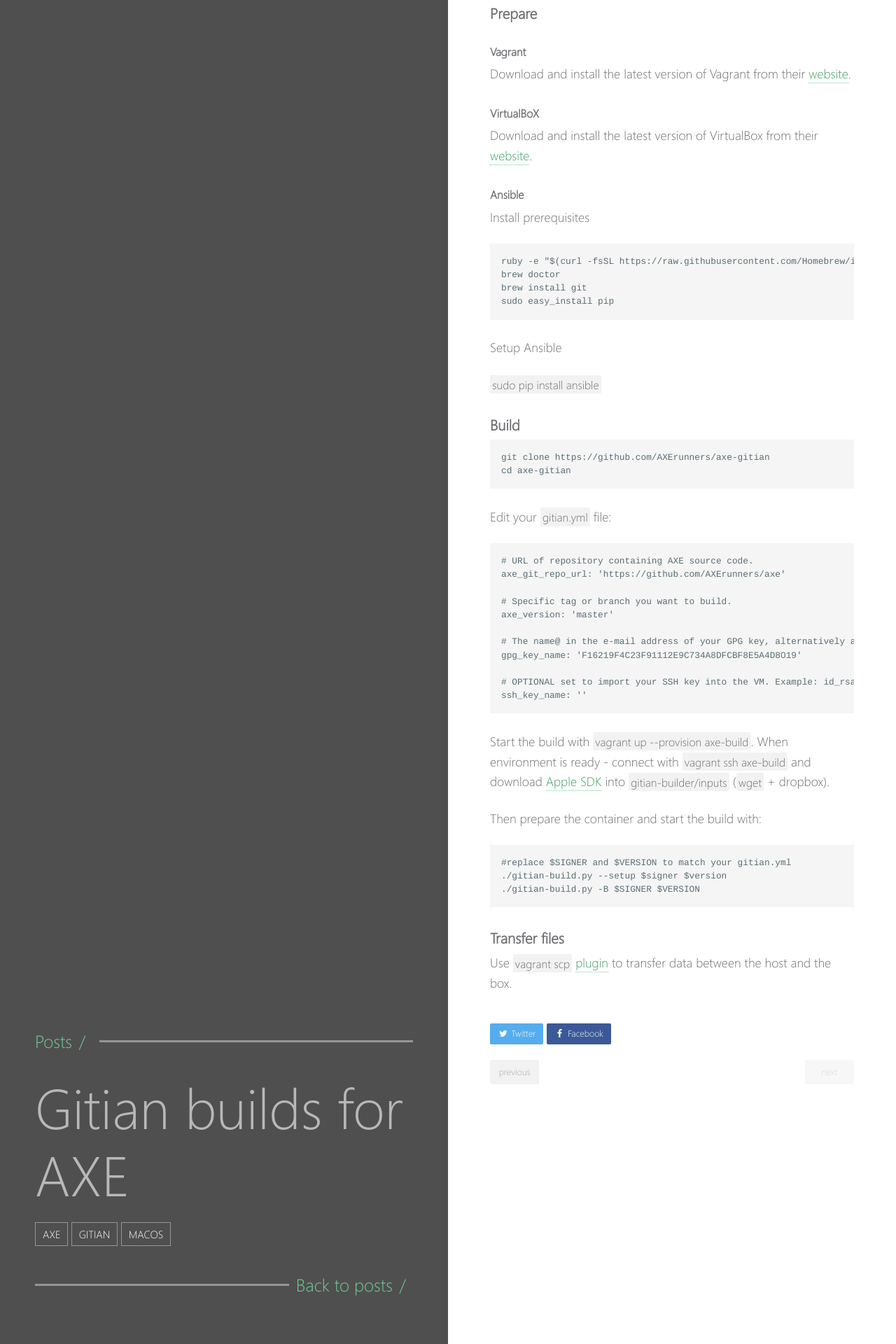
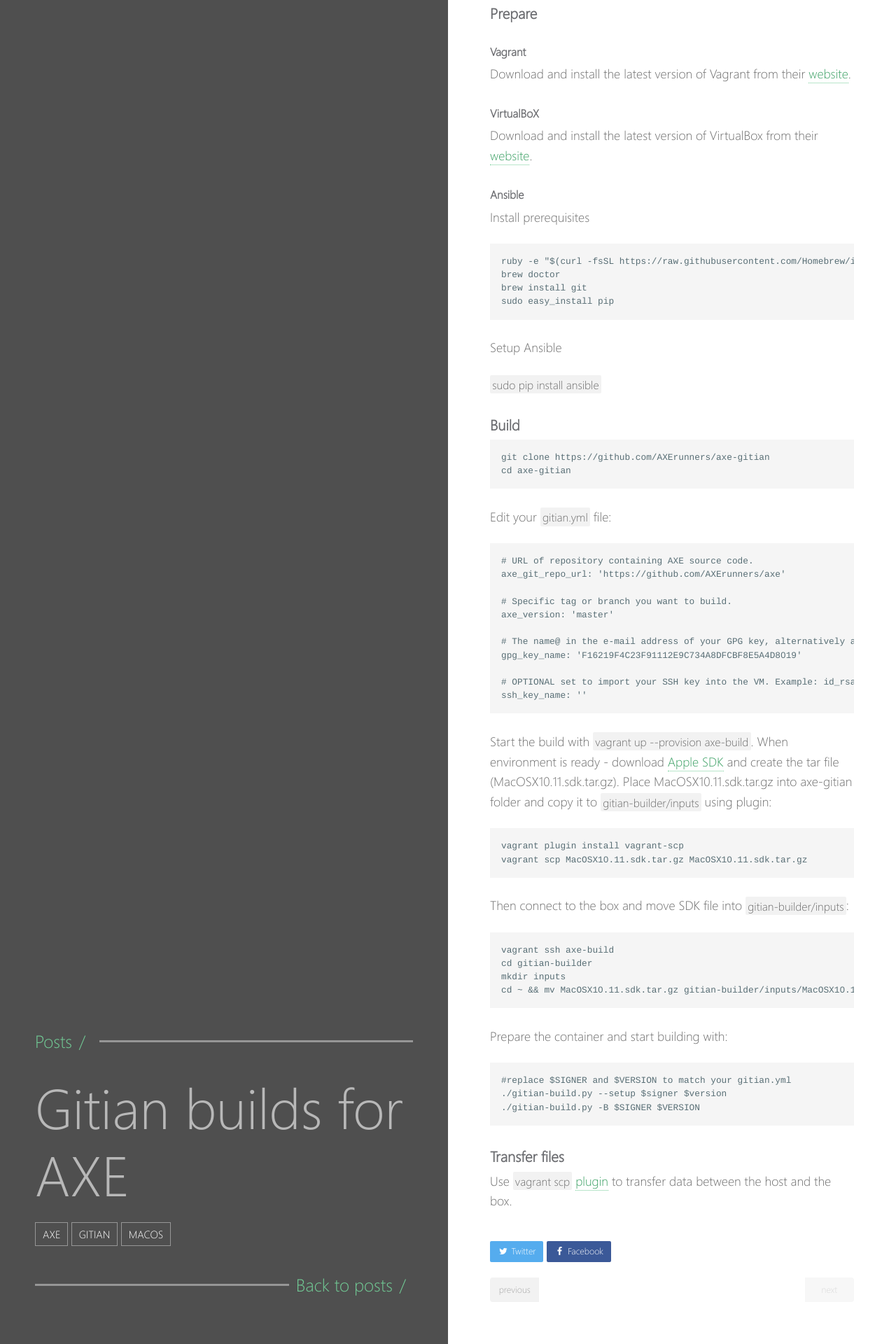
Before and after one commit to charlesrocket/charlesrocket.github.io, a Jekyll site: the page built from _posts/2018-10-15-axe-gitian.md, in a window 1280 px wide. Shown: the part 902-2822 px from the top of the page at 70% size. Built offline with Jekyll 4.4.1, drawn with Linux system fonts in a browser that asks for light colours.

Commit message:
update gitian guide

````diff
--- a/_posts/2018-10-15-axe-gitian.md
+++ b/_posts/2018-10-15-axe-gitian.md
@@ -53,9 +53,19 @@ gpg_key_name: 'F16219F4C23F91112E9C734A8DFCBF8E5A4D8019'
 # OPTIONAL set to import your SSH key into the VM. Example: id_rsa, id_ed25519. Assumed to reside in ~/.ssh
 ssh_key_name: ''
 ```
-Start the build with `vagrant up --provision axe-build`. When environment is ready - connect with `vagrant ssh axe-build` and download [Apple SDK](https://github.com/AXErunners/axe/blob/master/doc/README_osx.md) into `gitian-builder/inputs` (`wget` + dropbox).
-
-Then prepare the container and start the build with:
+Start the build with `vagrant up --provision axe-build`. When environment is ready - download [Apple SDK](https://github.com/AXErunners/axe/blob/master/doc/README_osx.md) and create the tar file (MacOSX10.11.sdk.tar.gz). Place MacOSX10.11.sdk.tar.gz into axe-gitian folder and copy it to `gitian-builder/inputs` using plugin:
+```
+vagrant plugin install vagrant-scp
+vagrant scp MacOSX10.11.sdk.tar.gz MacOSX10.11.sdk.tar.gz
+```
+Then connect to the box and move SDK file into `gitian-builder/inputs`:
+```
+vagrant ssh axe-build
+cd gitian-builder
+mkdir inputs
+cd ~ && mv MacOSX10.11.sdk.tar.gz gitian-builder/inputs/MacOSX10.11.sdk.tar.gz
+```
+Prepare the container and start building with:
 ```
 #replace $SIGNER and $VERSION to match your gitian.yml
 ./gitian-build.py --setup $signer $version
````
